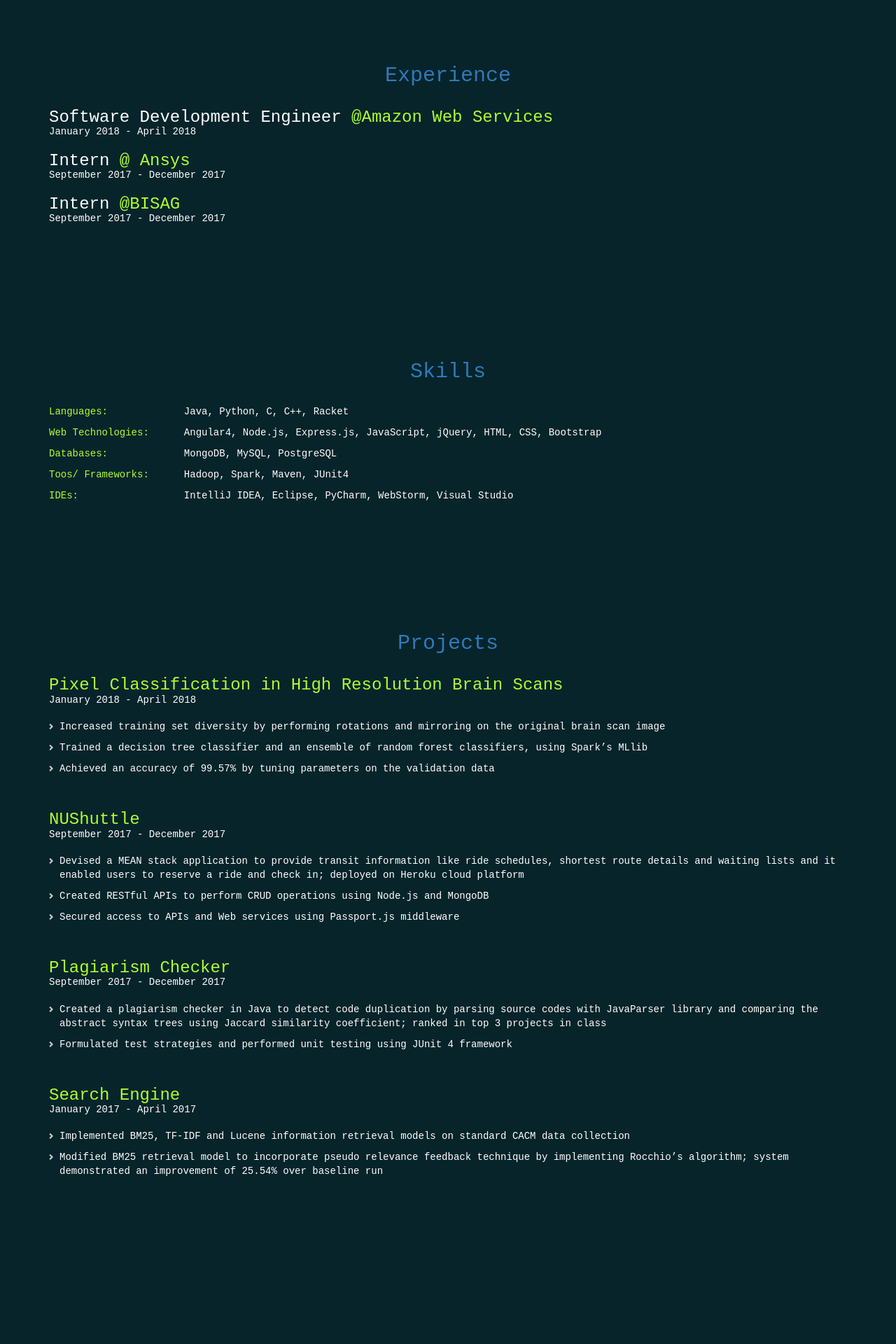
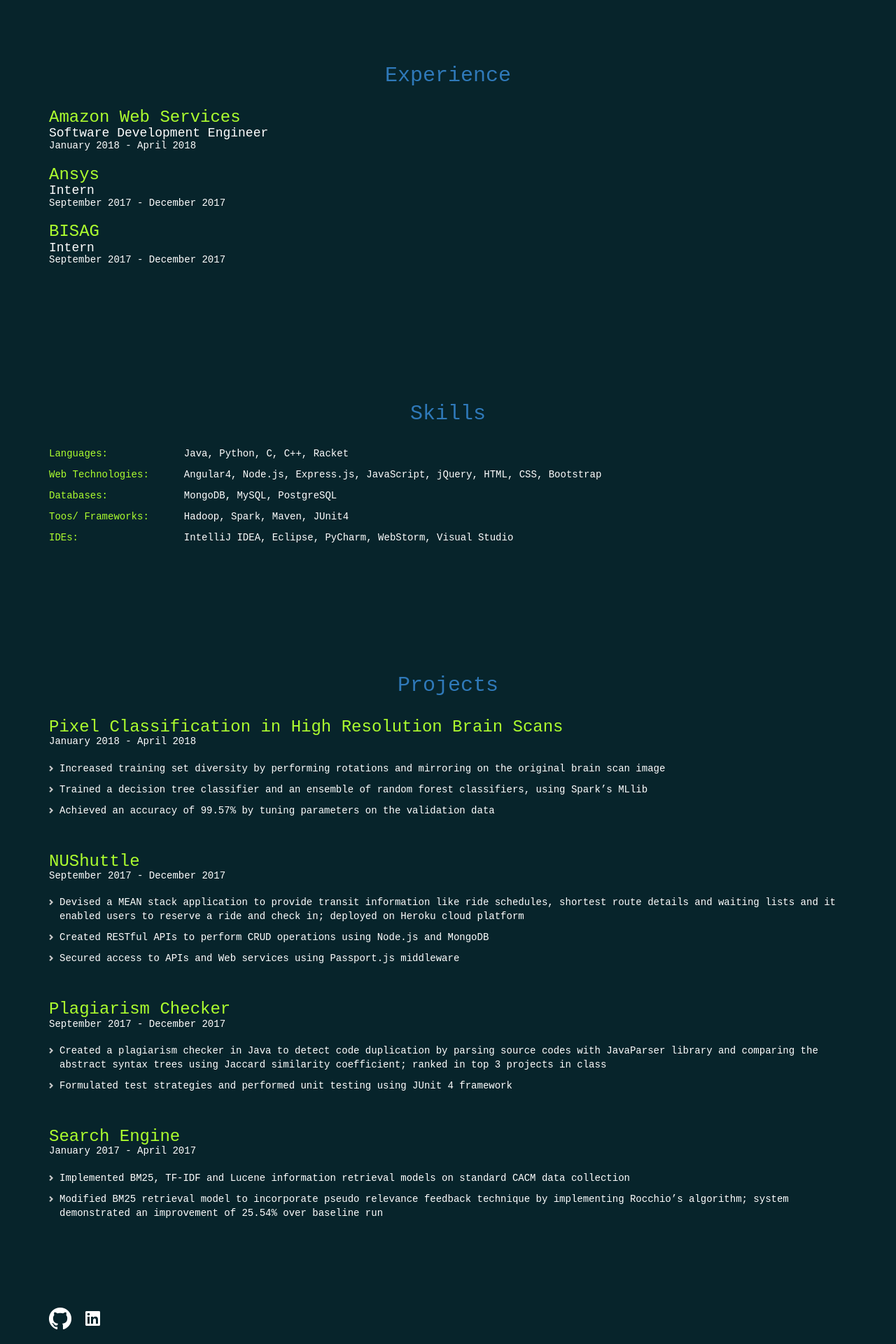
Before and after one commit to shahnisarg14/portfolio, an Angular app: page / in a window 1280 px wide. Shown: the part 632-2552 px from the top of the page at 70% size. Before the commit the page ends 2365 px from the top, so only its background shows below. Built offline with nearby package versions, Linux system fonts and the light colour scheme.

Commit message:
Format intro and add github and linkedIn links

```diff
--- a/src/app/app.component.css
+++ b/src/app/app.component.css
@@ -42,6 +42,8 @@
 
 .job-title {
   color: white;
+  margin-top: 0;
+  margin-bottom: 0;
 }
 
 .company {
@@ -93,8 +95,20 @@
 }
 
 @media only screen and (max-width: 400px) {
+  h1 {
+    font-size: 16px;
+  }
+  h2 {
+    font-size: 14px;
+  }
   h3 {
     font-size: 12px;
+  }
+  h4 {
+    font-size: 10px;
+  }
+  h5 {
+    font-size: 8px;
   }
   .work {
     padding-left: 0;
@@ -108,6 +122,11 @@
     padding-left: 0;
     padding-right: 0;
   }
+  .footer {
+    padding-left: 0;
+    padding-right: 0;
+    margin-left: 0;
+  }
   .container-fluid {
     margin-left: 5px;
     margin-right: 5px;
@@ -115,45 +134,6 @@
   .section-heading {
     font-size: 20px;
   }
-}
-
-.vertical-menu {
-  width: 120px; /* Set a width if you like */
-  margin-left: 20px;
-  float: left;
-}
-
-.vertical-menu a.active {
-   background-color: #07242b; /* Add a green color to the "active/current" link */
-   font-weight: bolder;
-   color: greenyellow;
-   border-left: 3px solid greenyellow;
-
-}
-
-.menu-content {
-  float: right;
-  margin-right: 20px;
-  color: white;
-  text-align: left;
-  padding: 0px 12px;
-  width: 80%;
-}
-
-.menu-item {
-  font-size: 1.5em;
-  transition: 0.3s;
-  color: white;
-  display: block; /* Make the links appear below each other */
-  padding: 10px; /* Add some padding */
-  text-decoration: none; /* Remove underline from links */
-  border-left: 1px solid whitesmoke;
-}
-
-.menu-item:hover {
-  font-weight: bolder;
-  color: greenyellow;
-  border-left: 3px solid greenyellow;
 }
 
 li {
@@ -232,7 +212,7 @@
 
 .image {
   margin-right: 0;
-  mergin-left: 0;
+  margin-left: 0;
   border-radius: 2%;
   float: right;
   height: auto;
@@ -242,3 +222,22 @@
 .navbar.hide-nav {
   display: none; /* You can play on opacity for nice transitions*/
 }
+
+.footer {
+  margin-bottom: 20px;
+}
+
+.github-logo {
+  padding-right: 10px;
+  max-width: 8%;
+  min-width: 20px;
+  height: auto;
+}
+
+.linkedin-logo {
+  padding-left: 10px;
+  padding-right: 10px;
+  max-width: 10%;
+  min-width: 20px;
+  height: auto;
+}
--- a/src/app/app.component.html
+++ b/src/app/app.component.html
@@ -10,13 +10,16 @@
   <section class="work container-fluid">
     <h2 class="section" style="text-align: center;"><span class="section-heading">Experience</span></h2>
 
-    <h3 class="job-title">Software Development Engineer <span class="company">@Amazon Web Services</span></h3>
+    <h3 class="company">Amazon Web Services</h3>
+    <h4 class="job-title">Software Development Engineer</h4>
     <h5 class="date">January 2018 - April 2018</h5>
 
-    <h3 class="job-title">Intern <span class="company">@ Ansys</span></h3>
+    <h3 class="company">Ansys</h3>
+    <h4 class="job-title">Intern</h4>
     <h5 class="date">September 2017 - December 2017</h5>
 
-    <h3 class="job-title">Intern <span class="company">@BISAG</span></h3>
+    <h3 class="company">BISAG</h3>
+    <h4 class="job-title">Intern</h4>
     <h5 class="date">September 2017 - December 2017</h5>
   </section>
 
@@ -91,4 +94,9 @@
       </ul>
     </div>
   </section>
+
+  <section class="footer container-fluid">
+    <img class="github-logo" src="../assets/GitHub-Mark-Light-32px.png"/>
+    <img class="linkedin-logo" src="../assets/linkedInIcon.png"/>
+  </section>
 </div>
```
Also changed, not shown: src/assets/GitHub-Mark-Light-32px.png (added), src/assets/GitHub-Mark-Light-64px.png (added), 5 other files (tests, documents, lock files or other folders).
